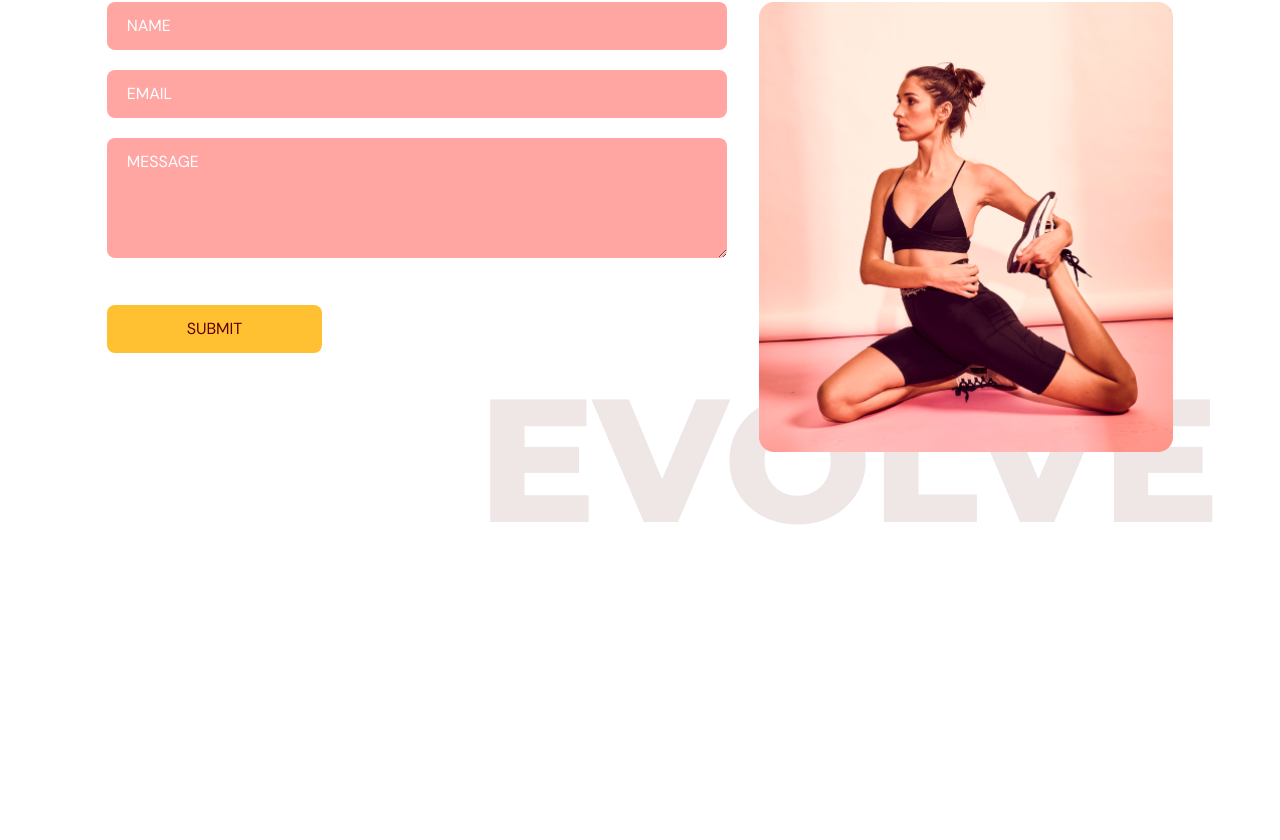
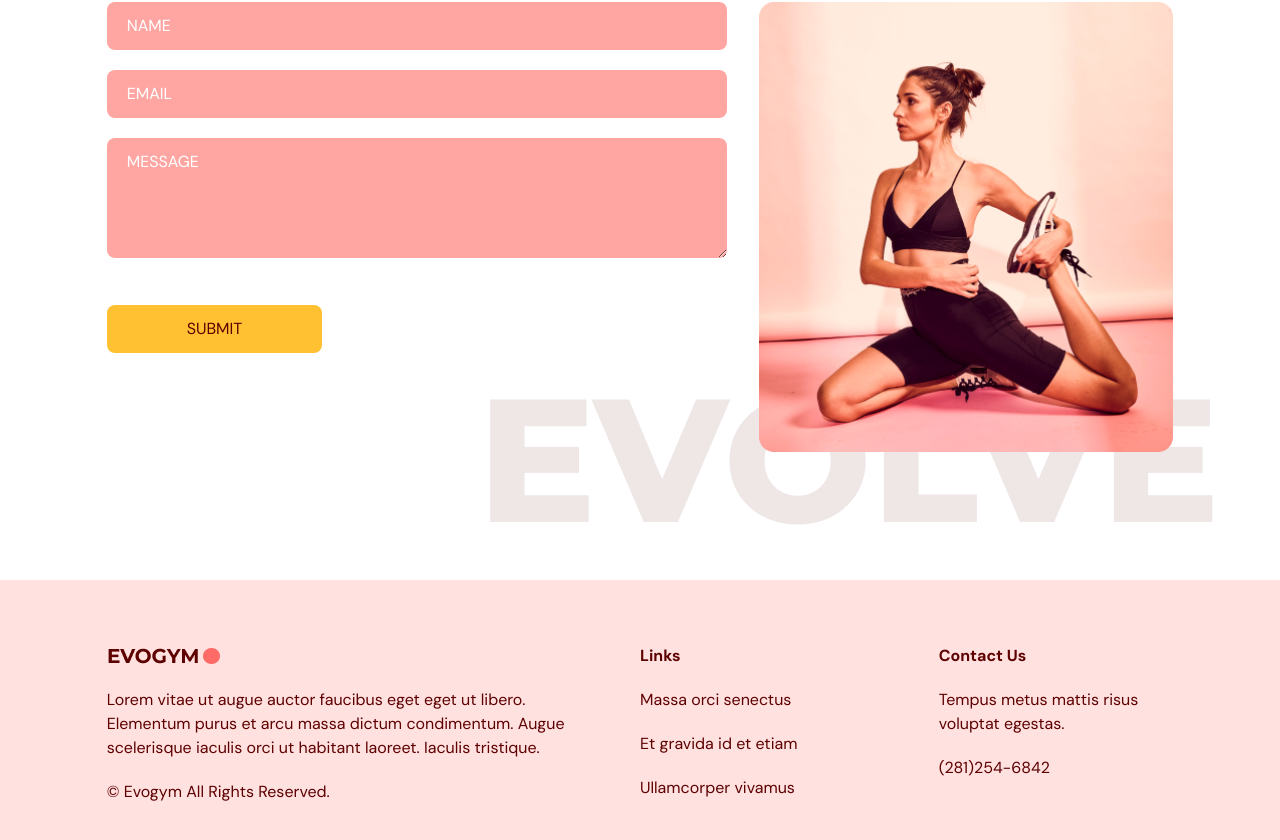
Before and after one commit to davique0/gym-typescript, a React (Vite) app: page / in a window 1280 px wide. Shown: the part 2923-3763 px from the top of the page. Before the commit the page ends 3503 px from the top, so only its background shows below. Built offline with nearby package versions, Linux system fonts and the light colour scheme.

Commit message:
Add footer

```diff
--- a/src/App.tsx
+++ b/src/App.tsx
@@ -3,6 +3,7 @@
 import Benefits from '@/scenes/benefits'
 import OurClasses from "@/scenes/ourClasses";
 import ContactUs from "@/scenes/contactUs";
+import Footer from "@/scenes/footer"
 import { useEffect, useState } from "react"
 import { SelectedPage } from "@/shared/types";
 
@@ -34,6 +35,7 @@
       <Benefits setSelectedPage={setSelectedPage} />
       <OurClasses setSelectedPage={setSelectedPage} />
       <ContactUs setSelectedPage={setSelectedPage} />
+      <Footer />
     </div>
   )
 }
--- /dev/null
+++ b/src/scenes/footer/index.tsx
@@ -0,0 +1,33 @@
+import Logo from "@/assets/Logo.png"
+
+
+const Footer = () => {
+  return (
+    <footer className='bg-primary-100 py-16'>
+      <div className='justify-content mx-auto w-5/6 gap-16 md:flex'>
+        <div className='mt-16 basis-1/2 md:mt-0'>
+          <img src={Logo} alt="Logo" />
+          <p className='my-5'>
+            Lorem vitae ut augue auctor faucibus eget eget ut libero. Elementum
+            purus et arcu massa dictum condimentum. Augue scelerisque iaculis
+            orci ut habitant laoreet. Iaculis tristique.
+          </p>
+          <p>© Evogym All Rights Reserved.</p>
+        </div>
+        <div className='mt-16 basis-1/4 md:mt-0'>
+          <h4 className='font-bold'>Links</h4>
+          <p className='my-5'>Massa orci senectus</p>
+          <p className='my-5'>Et gravida id et etiam</p>
+          <p>Ullamcorper vivamus</p>
+        </div>
+        <div className='mt-16 basis-1/4 md:mt-0'>
+          <h4 className='font-bold'>Contact Us</h4>
+          <p className='my-5'>Tempus metus mattis risus voluptat egestas.</p>
+          <p>(281)254-6842</p>
+        </div>
+      </div>
+    </footer>
+  )
+}
+
+export default Footer
```
